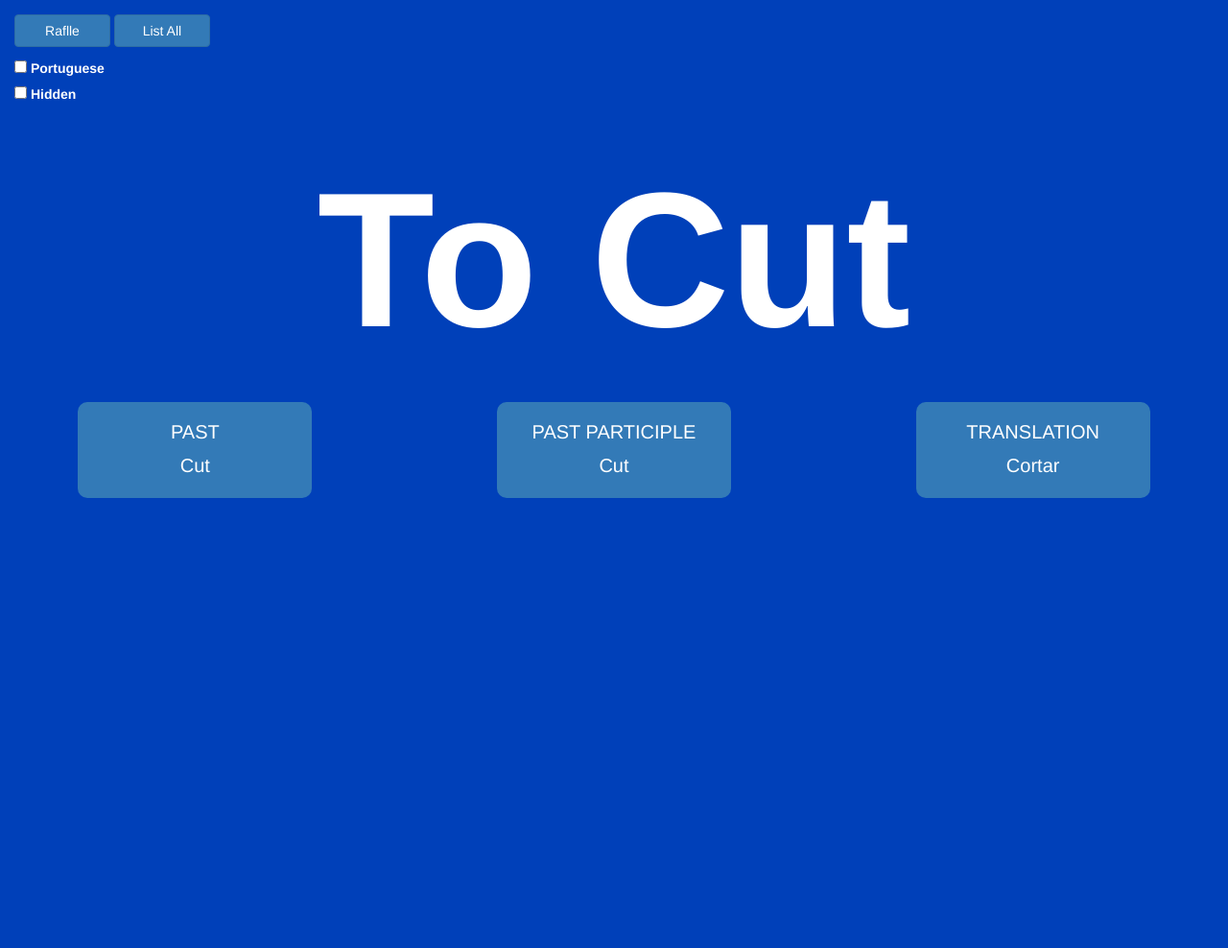
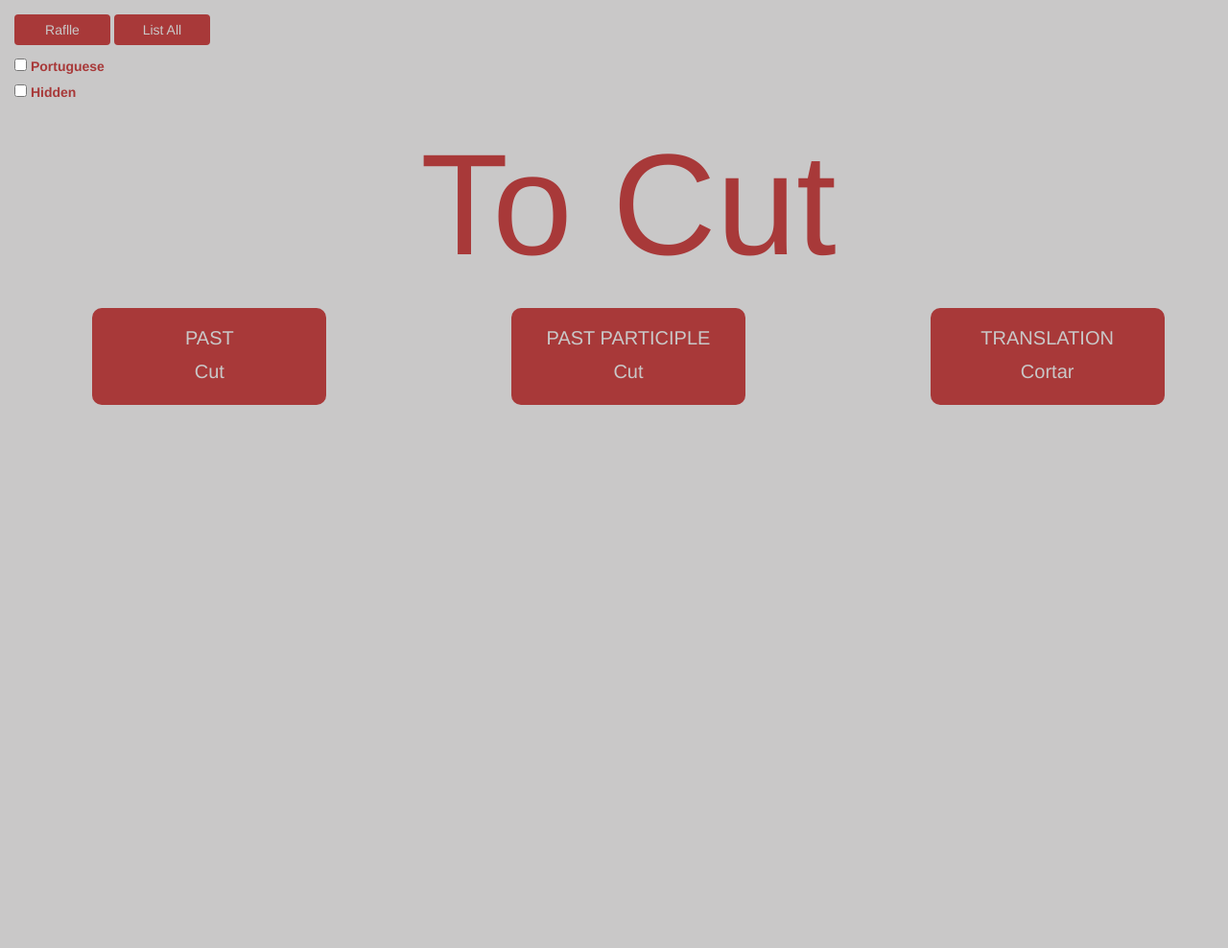
Before and after one commit to chsponciano/sample-insight-verb-list, a PHP site: page / in a window 1280 px wide. Shown: the whole page at 96% size. Run offline with PHP 8.4, Linux system fonts and the light colour scheme.

Commit message:
layout adjustment

```diff
--- a/web/index.html
+++ b/web/index.html
@@ -12,12 +12,12 @@
 </head>
 
 <body>
-    <header>
     <div class="d-grid gap-4">
         <button class="btn btn-primary" type="button" onclick="random()">Raflle</button>
         <button class="btn btn-primary" type="button">List All</button>
-            <div class="form-check form-margin">
-                <input class="form-check-input" type="checkbox" value="" id="flexCheckPortuguese" onchange="changeLanguage()">
+        <div class="form-check">
+            <input class="form-check-input" type="checkbox" value="" id="flexCheckPortuguese"
+                onchange="changeLanguage()">
             <label class="form-check-label" for="flexCheckPortuguese">Portuguese</label>
         </div>
         <div class="form-check">
@@ -25,11 +25,10 @@
             <label class="form-check-label" for="flexCheckHidden">Hidden</label>
         </div>
     </div>
-    </header>
     <div class="text-center">
         <div class="display">
             <div class="row content">
-                <label class="sorted">----</label>
+                <h1 class="sorted">----</h1>
             </div>
             <div class="row second-display">
                 <div class="col-sm-4">
--- a/web/style.css
+++ b/web/style.css
@@ -1,36 +1,32 @@
 :root {
-    --primary: #0040b9;
-    --secondary: #ffcc29;
-    --danger: #d32121;
-    --success: #27B54B;
-    --footer: #f1f1f1;
+    --primary: #c9c8c8;
+    --secondary: #a83939;
 }
 
-label, .content {
-    color: white;
+body {
+    background-color: var(--primary);
+    padding: 15px;
+    color: var(--secondary);
+    ;
 }
 
-.form-margin {
-    margin-top: 10px;
-}
-
-header {
-    background-color: var(--primary);
-    padding: 15px;
+.content {
+    margin-bottom: 15px;
 }
 
 button {
     padding: 10px;
     width: 100px;
     border-radius: 10px;
-    border: 0;
+    border: 0 !important;
     font-size: 20px;
-    color: black;
-    background-color: var(--secondary);
+    color: var(--primary) !important;
+    background-color: var(--secondary) !important;
+    margin-bottom: 10px !important;
 }
 
 .sorted {
-    font-size: 200px;
+    font-size: 150px;
 }
 
 .display {
@@ -42,7 +38,7 @@ button {
 
 .card-title, .card-body {
     font-size: 20px;
-    color: white;
+    color: var(--primary);
 }
 
 .card-body {
@@ -50,5 +46,15 @@ button {
     margin-right: 20%;
     border-radius: 10px;
     padding: 10px;
-    background-color: #337ab7;
+    background-color: var(--secondary);
 }
+
+@media only screen and (max-width: 1200px) {
+    .col-sm-4 {
+        width: 100% !important;
+    }
+
+    .card {
+        margin-bottom: 25px;
+    }
+}
```
Lines whose indentation alone changed are shown as unchanged.
